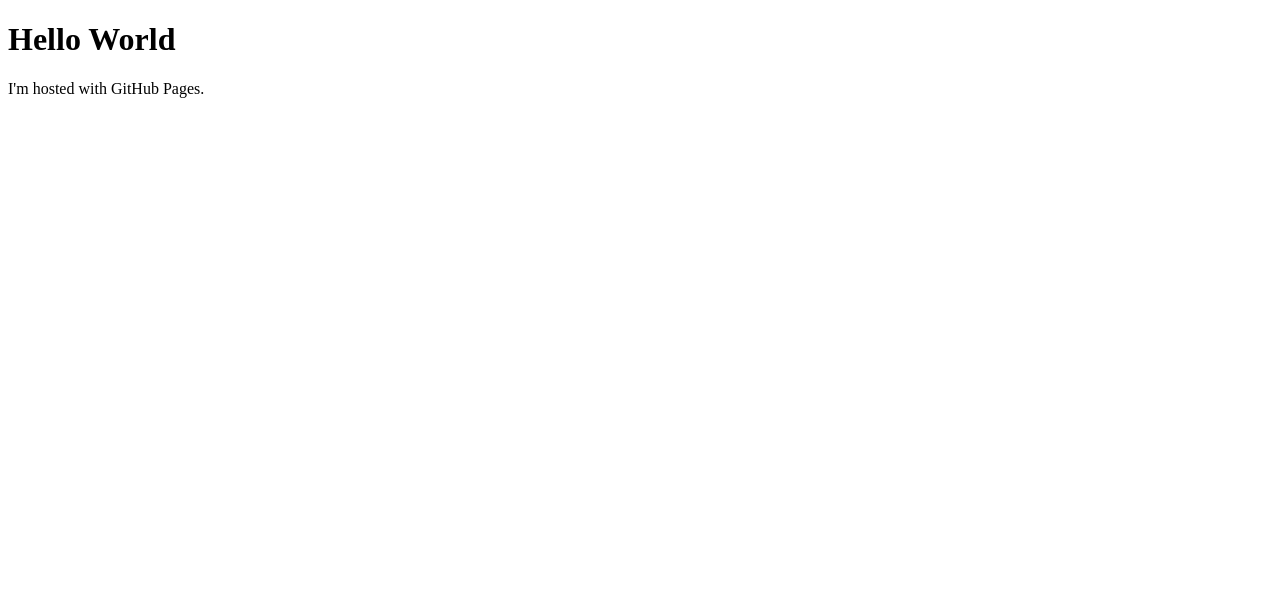
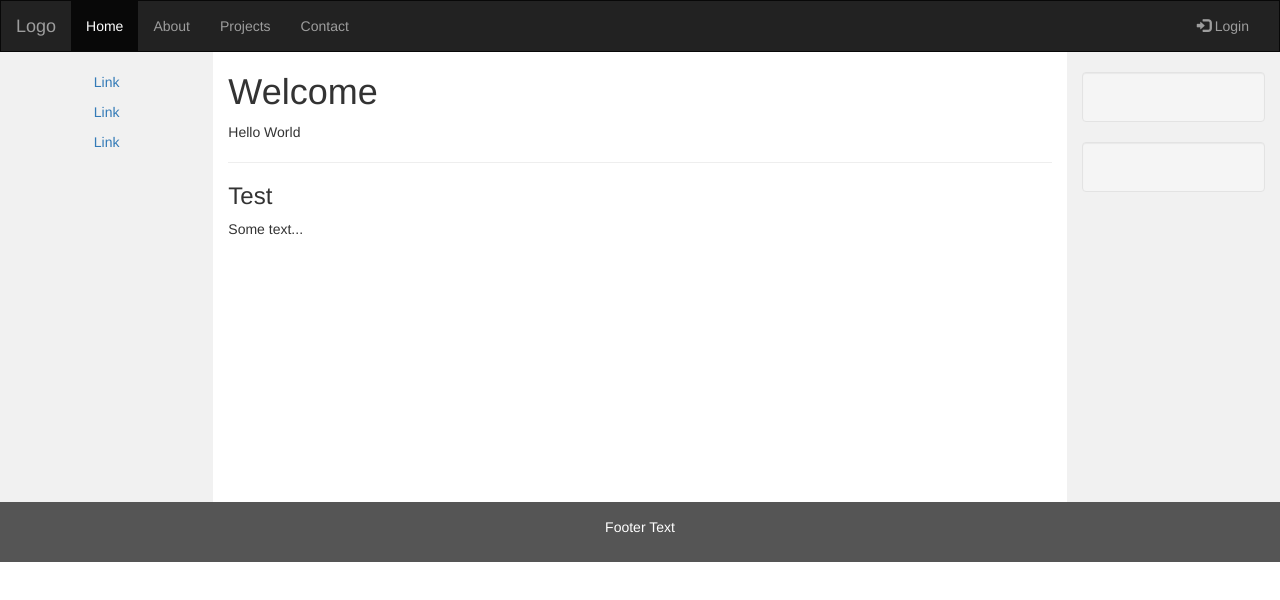
Before and after one commit to dquimby1/dquimby1.github.io, a plain HTML site: page index.html in a window 1280 px wide. Drawn offline with nearby package versions, Linux system fonts and the light colour scheme.

Commit message:
Bootstrap template

```diff
--- a/index.html
+++ b/index.html
@@ -1,7 +1,100 @@
 <!DOCTYPE html>
-<html>
+<html lang="en">
+<head>
+  <title>DQ</title>
+  <meta charset="utf-8">
+  <meta name="viewport" content="width=device-width, initial-scale=1">
+  <link rel="stylesheet" href="https://maxcdn.bootstrapcdn.com/bootstrap/3.3.7/css/bootstrap.min.css">
+  <script src="https://ajax.googleapis.com/ajax/libs/jquery/3.2.1/jquery.min.js"></script>
+  <script src="https://maxcdn.bootstrapcdn.com/bootstrap/3.3.7/js/bootstrap.min.js"></script>
+  <style>
+    /* Remove the navbar's default margin-bottom and rounded borders */
+    .navbar {
+      margin-bottom: 0;
+      border-radius: 0;
+    }
+
+    /* Set height of the grid so .sidenav can be 100% (adjust as needed) */
+    .row.content {height: 450px}
+
+    /* Set gray background color and 100% height */
+    .sidenav {
+      padding-top: 20px;
+      background-color: #f1f1f1;
+      height: 100%;
+    }
+
+    /* Set black background color, white text and some padding */
+    footer {
+      background-color: #555;
+      color: white;
+      padding: 15px;
+    }
+
+    /* On small screens, set height to 'auto' for sidenav and grid */
+    @media screen and (max-width: 767px) {
+      .sidenav {
+        height: auto;
+        padding: 15px;
+      }
+      .row.content {height:auto;}
+    }
+  </style>
+</head>
 <body>
-<h1>Hello World</h1>
-<p>I'm hosted with GitHub Pages.</p>
+
+<nav class="navbar navbar-inverse">
+  <div class="container-fluid">
+    <div class="navbar-header">
+      <button type="button" class="navbar-toggle" data-toggle="collapse" data-target="#myNavbar">
+        <span class="icon-bar"></span>
+        <span class="icon-bar"></span>
+        <span class="icon-bar"></span>
+      </button>
+      <a class="navbar-brand" href="#">Logo</a>
+    </div>
+    <div class="collapse navbar-collapse" id="myNavbar">
+      <ul class="nav navbar-nav">
+        <li class="active"><a href="#">Home</a></li>
+        <li><a href="#">About</a></li>
+        <li><a href="#">Projects</a></li>
+        <li><a href="#">Contact</a></li>
+      </ul>
+      <ul class="nav navbar-nav navbar-right">
+        <li><a href="#"><span class="glyphicon glyphicon-log-in"></span> Login</a></li>
+      </ul>
+    </div>
+  </div>
+</nav>
+
+<div class="container-fluid text-center">
+  <div class="row content">
+    <div class="col-sm-2 sidenav">
+      <p><a href="#">Link</a></p>
+      <p><a href="#">Link</a></p>
+      <p><a href="#">Link</a></p>
+    </div>
+    <div class="col-sm-8 text-left">
+      <h1>Welcome</h1>
+      <p>Hello World</p>
+      <hr>
+      <h3>Test</h3>
+      <p>Some text...</p>
+    </div>
+    <div class="col-sm-2 sidenav">
+      <div class="well">
+        <p></p>
+      </div>
+      <div class="well">
+        <p></p>
+      </div>
+    </div>
+  </div>
+</div>
+
+<footer class="container-fluid text-center">
+  <p>Footer Text</p>
+</footer>
+
 </body>
 </html>
```
